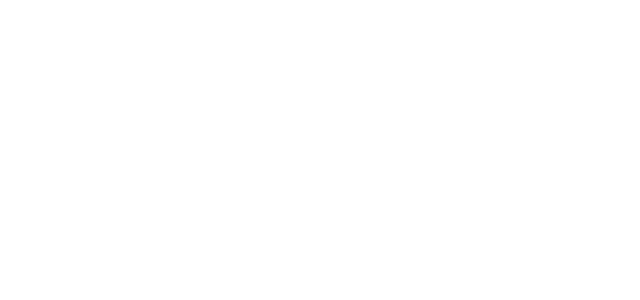
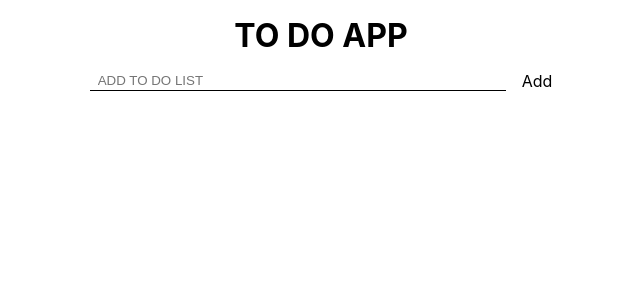
Before and after one commit to anjing0921/todo-app, a React (Create React App) app in the folder frontend/: page / in a window 1280 px wide. Shown: the top 300 px of the page, without its empty margins (319-959 px from the left). Built offline with nearby package versions, Linux system fonts and the light colour scheme.

Commit message:
add todo.js

```diff
--- a/frontend/src/App.js
+++ b/frontend/src/App.js
@@ -3,6 +3,15 @@
 function App() {
   return (
     <div className="App">
+      <div className="container">
+        <h1>TO DO APP</h1>
+        <div className="top">
+          <input type="text" placeholder="ADD TO DO LIST"/>
+          <div className="add">Add</div>
+        </div>
+
+      </div>
+
 
     </div>
   );
--- a/frontend/src/index.css
+++ b/frontend/src/index.css
@@ -1,4 +1,4 @@
-*{
+* {
   margin: 0;
   padding: 0;
 }
@@ -10,3 +10,29 @@
   -webkit-font-smoothing: antialiased;
   -moz-osx-font-smoothing: grayscale;
 }
+
+.container {
+  max-width: 600px;
+  margin: auto;
+  padding:0 1rem;
+}
+
+h1 {
+  margin-top: 1rem;
+  text-align: center;
+}
+
+.top {
+  margin-top: 1rem;
+  display: flex;
+  gap: 1rem;
+  justify-content: center;
+}
+
+input {
+  border:none;
+  outline: none;
+  width: 400px;
+  padding: 0 0.5rem;
+  border-bottom: 1px solid #000;
+}
```
Also changed, not shown: frontend/src/components/ToDo.js (added, +11 -0 lines).
